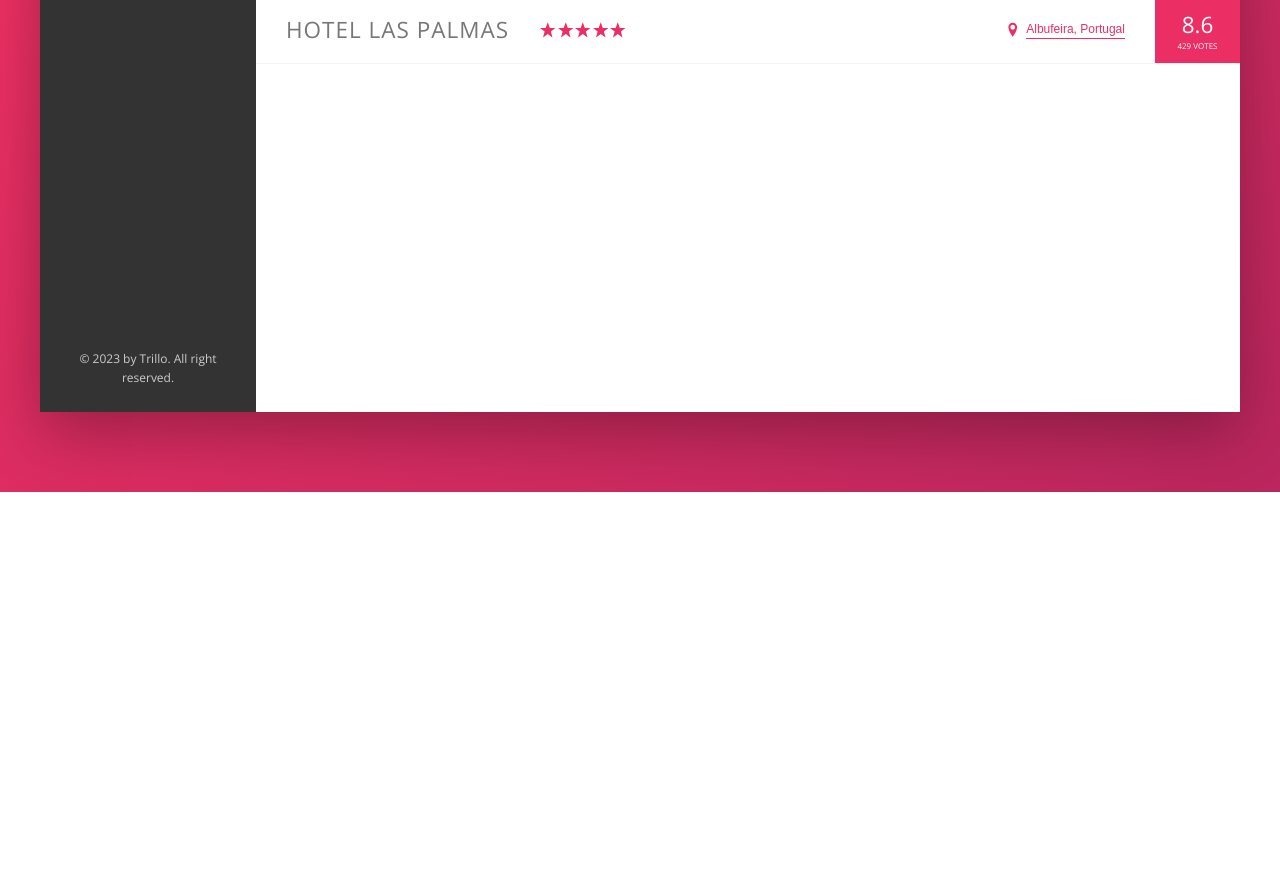
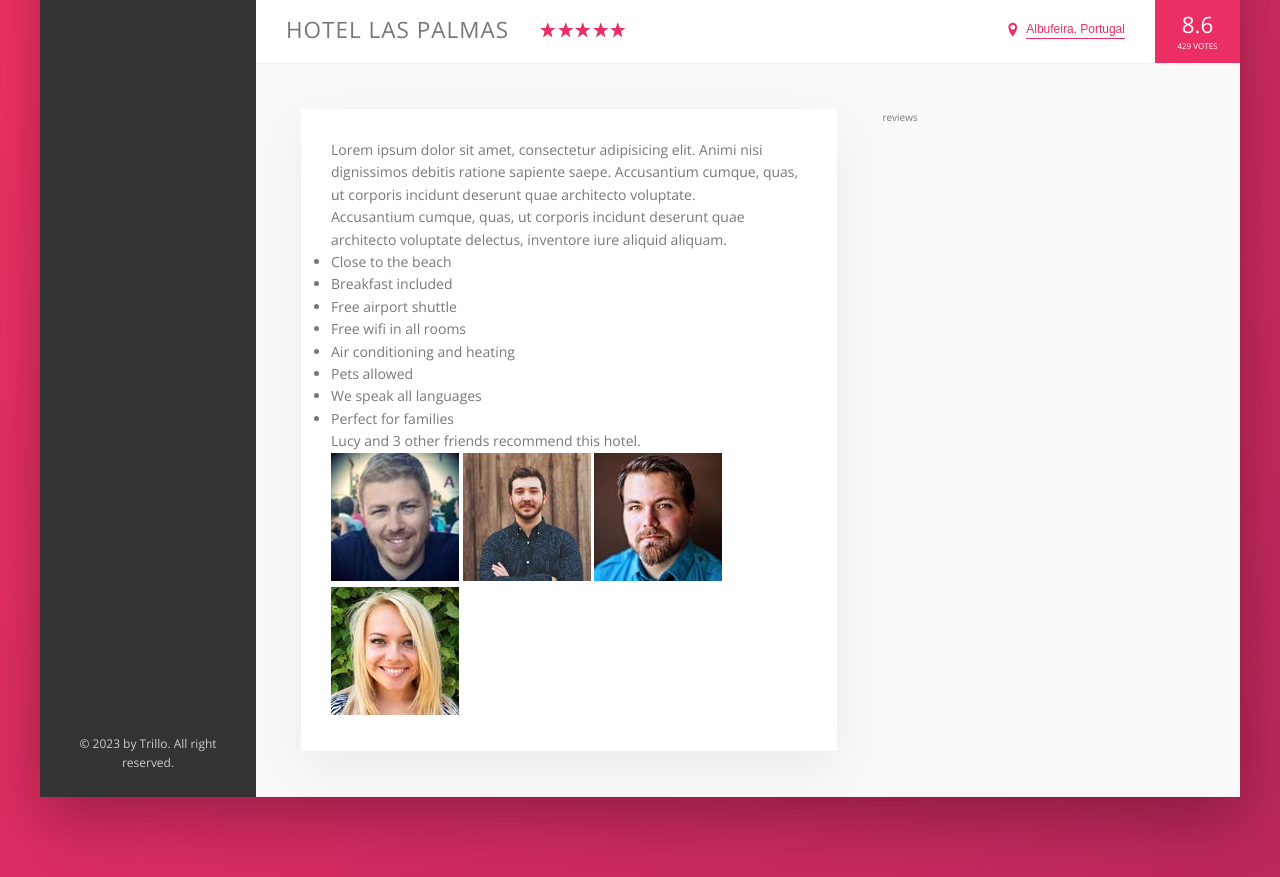
Before and after one commit to BastianBarthel/trillo, a website: page src/index.html in a window 1280 px wide. Shown: the part 538-1415 px from the top of the page. Before the commit the page ends 1030 px from the top, so only its background shows below. Drawn offline with nearby package versions, Linux system fonts and the light colour scheme; files that its build step writes are made by us from their sources.

Commit message:
Build the description section 1

```diff
--- a/src/index.html
+++ b/src/index.html
@@ -103,6 +103,7 @@
 
           <div class="legal">&copy; 2023 by Trillo. All right reserved.</div>
         </nav>
+
         <main class="hotel-view">
           <div class="gallery">
             <figure class="gallery__item">
@@ -163,6 +164,60 @@
               <div class="overview__rating-count">429 votes</div>
             </div>
           </div>
+
+          <div class="detail">
+            <div class="description">
+              <p class="paragraph">
+                Lorem ipsum dolor sit amet, consectetur adipisicing elit. Animi
+                nisi dignissimos debitis ratione sapiente saepe. Accusantium
+                cumque, quas, ut corporis incidunt deserunt quae architecto
+                voluptate.
+              </p>
+              <p class="paragraph">
+                Accusantium cumque, quas, ut corporis incidunt deserunt quae
+                architecto voluptate delectus, inventore iure aliquid aliquam.
+              </p>
+              <ul class="list">
+                <li class="list__item">Close to the beach</li>
+                <li class="list__item">Breakfast included</li>
+                <li class="list__item">Free airport shuttle</li>
+                <li class="list__item">Free wifi in all rooms</li>
+                <li class="list__item">Air conditioning and heating</li>
+                <li class="list__item">Pets allowed</li>
+                <li class="list__item">We speak all languages</li>
+                <li class="list__item">Perfect for families</li>
+              </ul>
+              <div class="recommend">
+                <p class="recommend__count">
+                  Lucy and 3 other friends recommend this hotel.
+                </p>
+                <div class="recommend__friends">
+                  <img
+                    src="assets/img/user-3.jpg"
+                    alt="Picture of a friend"
+                    class="recommend__photo"
+                  />
+                  <img
+                    src="assets/img/user-4.jpg"
+                    alt="Picture of a friend"
+                    class="recommend__photo"
+                  />
+                  <img
+                    src="assets/img/user-5.jpg"
+                    alt="Picture of a friend"
+                    class="recommend__photo"
+                  />
+                  <img
+                    src="assets/img/user-6.jpg"
+                    alt="Picture of a friend"
+                    class="recommend__photo"
+                  />
+                </div>
+              </div>
+            </div>
+
+            <div class="user-reviews">reviews</div>
+          </div>
         </main>
       </div>
     </div>
--- a/src/sass/_base.scss
+++ b/src/sass/_base.scss
@@ -16,7 +16,10 @@
   --color-grey-dark-3: #999;
 
   --shadow-light: 0 1rem 4rem rgba(0, 0, 0, 0.25);
+  --shadow-light-2: 0 2rem 5rem rgba(0, 0, 0, 0.06);
   --shadow-dark: 0 2rem 6rem rgba(0, 0, 0, 0.3);
+
+  --line: 1px solid var(--color-grey-light-2);
 }
 
 * {
--- a/src/sass/_components.scss
+++ b/src/sass/_components.scss
@@ -193,7 +193,7 @@
 
 // Hotel Overview
 .overview {
-  border-bottom: 1px solid var(--color-grey-light-2);
+  border-bottom: var(--line);
 
   display: flex;
   align-items: center;
--- a/src/sass/_layout.scss
+++ b/src/sass/_layout.scss
@@ -11,7 +11,7 @@
   height: 7rem;
   font-size: 1.4rem;
   background-color: var(--color-white);
-  border-bottom: 1px solid var(--color-grey-light-2);
+  border-bottom: var(--line);
 
   display: flex;
   justify-content: space-between;
@@ -34,8 +34,28 @@
 
 .hotel-view {
   background-color: var(--color-white);
-  // TEST - REMOVE LATER!
-  height: 80rem;
 
   flex: 1;
 }
+
+.detail {
+  padding: 4.5rem;
+  background-color: var(--color-grey-light-1);
+  border-bottom: var(--line);
+
+  display: flex;
+}
+
+.description {
+  font-size: 1.4rem;
+  margin-right: 4.5rem;
+  background-color: var(--color-white);
+  box-shadow: var(--shadow-light-2);
+  padding: 3rem;
+
+  flex: 0 0 60%;
+}
+
+.user-reviews {
+  flex: 1;
+}
```
